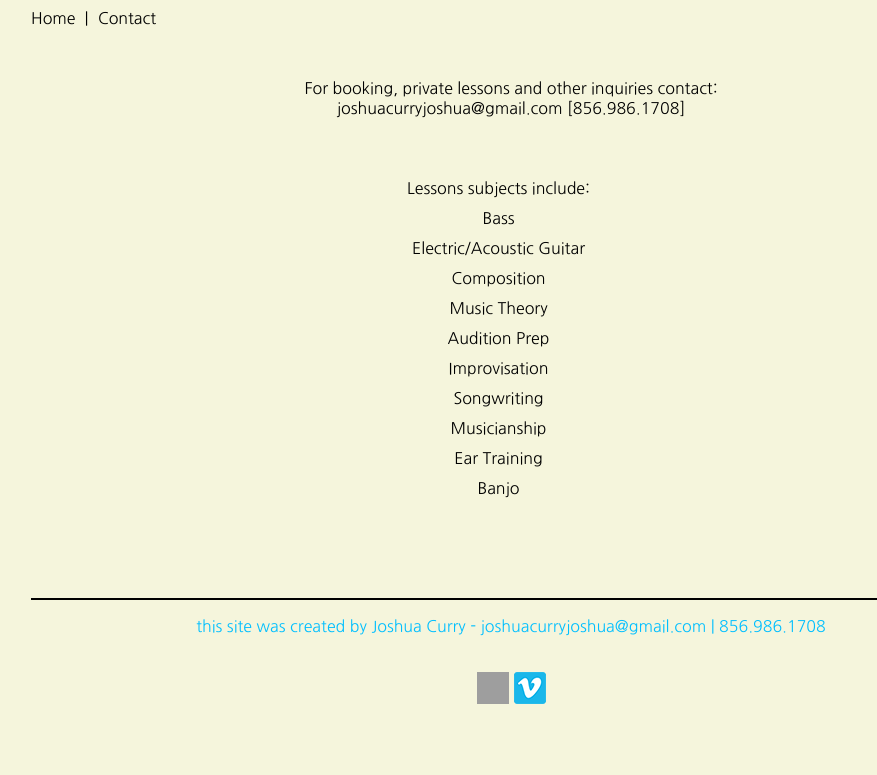
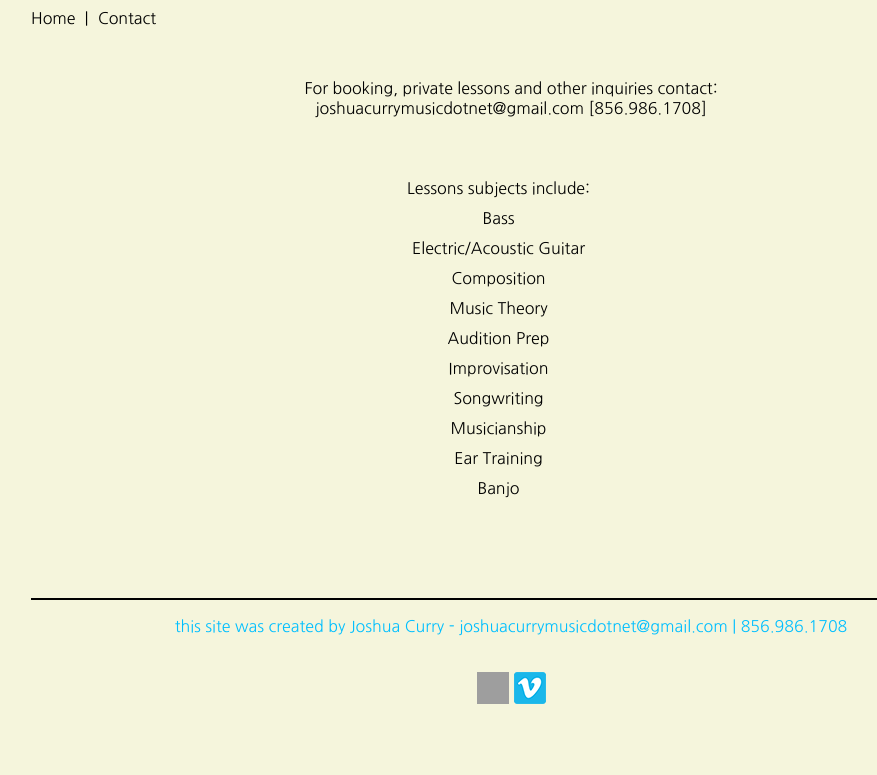
Before and after one commit to jcurryj/jcurryj.github.io, a plain HTML site: page contact.html in a window 1280 px wide. Shown: the whole page, without its empty margins (129-1006 px from the left). Drawn offline with Linux system fonts and the light colour scheme; grey boxes are pictures that could not be loaded.

Commit message:
Update contact.html

```diff
--- a/contact.html
+++ b/contact.html
@@ -22,7 +22,7 @@
 
     <div class="contactinfo">
     <p>For booking, private lessons and other inquiries contact:<br>
-joshuacurryjoshua@gmail.com
+joshuacurrymusicdotnet@gmail.com
 [856.986.1708]</p>
 
 
@@ -41,7 +41,7 @@ joshuacurryjoshua@gmail.com
 
         </ul>
     </div>
-        <div class="footer"><p>this site was created by Joshua Curry - joshuacurryjoshua@gmail.com | 856.986.1708</p></div>
+        <div class="footer"><p>this site was created by Joshua Curry - joshuacurrymusicdotnet@gmail.com | 856.986.1708</p></div>
 
 
  <div class="widget1">
```
